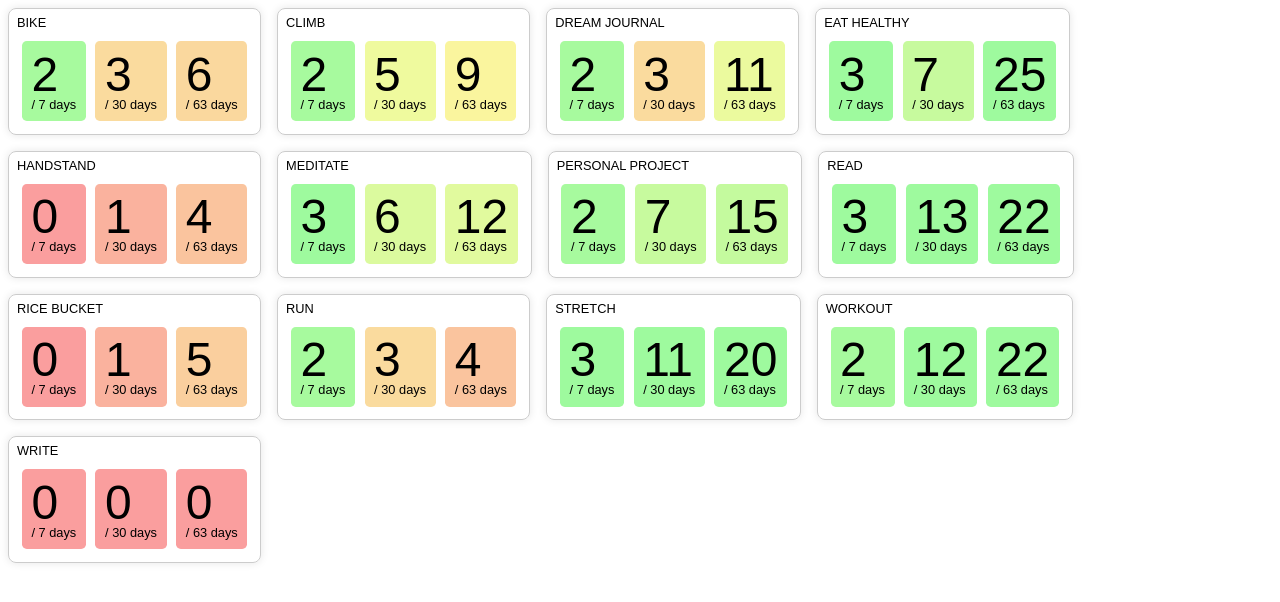
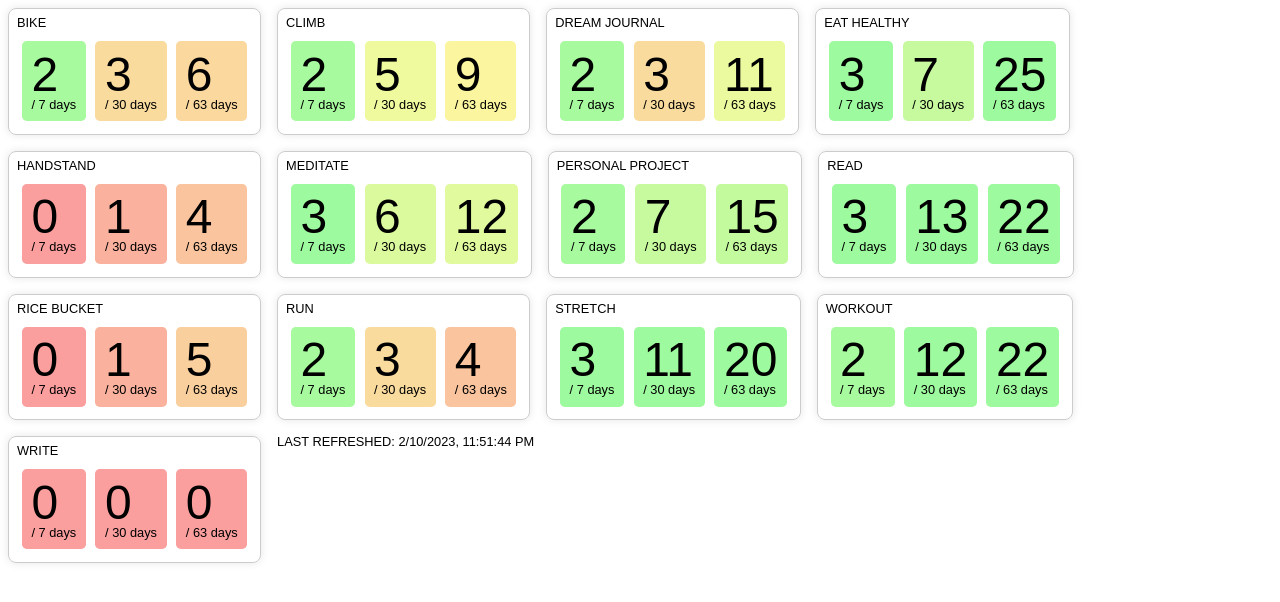
Before and after one commit to pbayer8/notion_habits, a Svelte app: page / in a window 1280 px wide. Shown: the top 602 px of the page. Built offline with nearby package versions, Linux system fonts and the light colour scheme.

Commit message:
refreshed

```diff
--- a/src/App.svelte
+++ b/src/App.svelte
@@ -110,6 +110,7 @@
       </div>
     </div>
   {/each}
+  <h2 class="last-update">Last refreshed: {new Date().toLocaleString()}</h2>
 </main>
 
 <style>
@@ -129,6 +130,9 @@
     flex-direction: column;
     gap: 0.4rem;
     box-shadow: 0 0 0.5rem rgba(0, 0, 0, 0.1);
+  }
+  .last-update {
+    margin: 0.5rem;
   }
   .times {
     display: flex;
```
